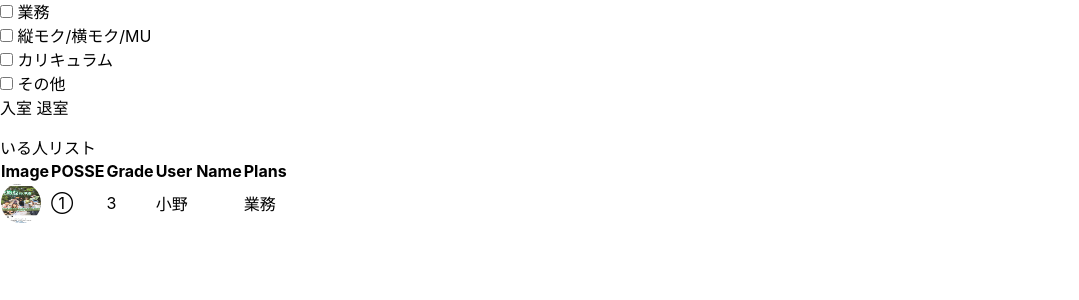
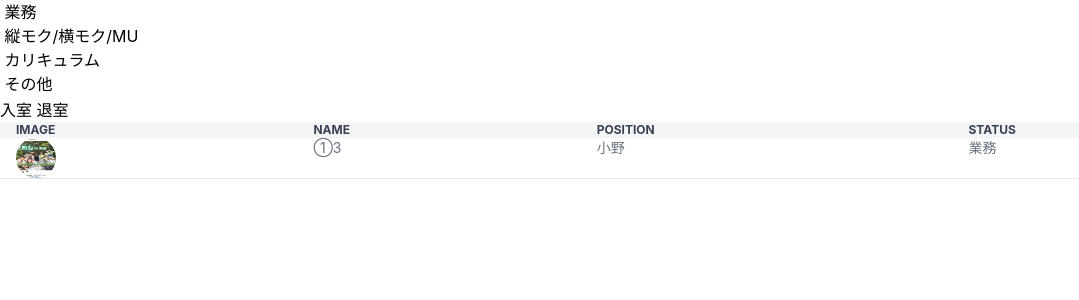
Before and after one commit to HinanoOno/invitation_app, a PHP site: page / in a window 1280 px wide. Shown: the part 89-389 px from the top of the page, without its empty margins (0-1079 px from the left). Run offline with PHP 8.4, Linux system fonts and the light colour scheme; a user stored in the database is signed in; data comes from the database, SQL or seed files in the repository; tables that the repository leaves empty hold one stand-in row (values such as "Sample post").

Commit message:
finish 一覧

```diff
--- a/docker/mysql/init.sql
+++ b/docker/mysql/init.sql
@@ -34,7 +34,7 @@ CREATE TABLE plans (
     name VARCHAR(255) NOT NULL
 );
 
-INSERT INTO plans (name) VALUES ('業務'), ('縦モク/横モク/MU'), ('カリキュラム'), ('その他');
+INSERT INTO plans (name) VALUES ('業務'), ('縦・横モク'), ('カリキュラム'), ('MU'), ('その他');
 
 DROP TABLE IF EXISTS calendars;
 CREATE TABLE calendars (
--- a/src/assets/php/index.php
+++ b/src/assets/php/index.php
@@ -1,6 +1,7 @@
 <?php
 
   require_once('dbconnect.php');
+  session_start();
 
   if ($_SERVER["REQUEST_METHOD"] == "POST") {
     if(isset($_POST['plans'])){
--- a/src/index.php
+++ b/src/index.php
@@ -11,6 +11,7 @@ print_r($_SESSION);
 try {
   $dbh->beginTransaction();
   $sql = "SELECT
+    user_id,
     ud.name AS user_name,
     CAST(ud.grade AS UNSIGNED) AS user_grade,
     ud.posse AS user_posse,
@@ -25,13 +26,12 @@ try {
   WHERE
     udp.status = 1
   GROUP BY
-    ud.name, ud.grade, ud.posse,ud.image;
+    ud.name, ud.grade, ud.posse,ud.image, user_id;
   ";
   $stmt = $dbh->prepare($sql);
   $stmt->execute();
   $results = $stmt->fetchAll(PDO::FETCH_ASSOC);
   $dbh->commit();
-
 } catch (PDOException $e) {
   $dbh->rollBack();
   echo "データベースエラー: " . $e->getMessage();
@@ -39,14 +39,17 @@ try {
 ?>
 <!DOCTYPE html>
 <html lang="ja">
+
 <head>
   <meta charset="UTF-8">
   <meta name="viewport" content="width=device-width, initial-scale=1.0">
   <title>Document</title>
+  <link rel="stylesheet" href="./assets/style/reset.css">
   <link href="/dist/output.css" rel="stylesheet">
 </head>
+
 <body>
-  <?php require("./components/header.php")?>
+  <?php require("./components/header.php") ?>
   <form method="POST" action='./assets/php/index.php'>
     <input type="checkbox" id="plan1" name="plans[]" value="1">
     <label for="plan1">業務</label><br>
@@ -61,33 +64,56 @@ try {
     <label for="plan4">その他</label><br>
 
     <button type="submit" name='status' value='入室'>入室</button>
-    <button type="submit"name='status' value='退室'>退室</button>
+    <button type="submit" name='status' value='退室'>退室</button>
   </form>
 
-  <h1>いる人リスト</h1>
-  <table class='table'>
+  <div class="relative overflow-x-auto shadow-md sm:rounded-lg">
+    <table class="w-full text-sm text-left text-gray-500 dark:text-gray-400">
+      <thead class="text-xs text-gray-700 uppercase bg-gray-100 dark:bg-gray-700 dark:text-gray-400">
         <tr>
-      <th>Image</th>
-      <th>POSSE</th>
-      <th>Grade</th>
-      <th>User Name</th>
-      <th>Plans</th>
+          <th scope="col" class="px-4 py-3">
+            Image
+          </th>
+          <th scope="col" class="px-4 py-3">
+            Name
+          </th>
+          <th scope="col" class="px-4 py-3">
+            Position
+          </th>
+          <th scope="col" class="px-4 py-3">
+            Status
+          </th>
         </tr>
-    <?php foreach($results as $result){?>
-      <tr>
-        <td><img class="w-10 h-10 rounded-full" src="./assets/img/<?= $result["user_image"] ?>" alt="user_image"></td>
-        <td><?=$result['user_posse']?></td>
-        <td><?=$result['user_grade']?></td>
-        <td><?=$result['user_name']?></td>
-        <td>
+      </thead>
+      <tbody>
+        <?php foreach ($results as $result) { ?>
+          <tr class="bg-white border-b dark:bg-gray-800 dark:border-gray-700 hover:bg-gray-50 dark:hover:bg-gray-600">
+            <th scope="row" class="flex items-center px-4 py-4 text-gray-900 whitespace-nowrap dark:text-white">
+              <a href="./detail.php?id=<?= $result["user_id"] ?>">
+                <img class="w-10 h-10 rounded-full" src="./assets/img/<?php print_r($result["user_image"]) ?>" alt="Jese image">
+              </a>
+            </th>
+            <td class="px-4 py-4">
+              <?= $result['user_posse'] . $result['user_grade'] ?>
+            </td>
+            <td class="px-4 py-4">
+              <div class="text-sm text-gray-500 dark:text-gray-400">
+                <?= $result['user_name'] ?>
+              </div>
+            </td>
+            <td class="px-4 py-4">
               <?php $plans = explode(',', $result['plans']);
-          foreach($plans as $plan){?>
-          <?=$plan?><br>
-          <?php }?>
+              foreach ($plans as $plan) { ?>
+                <?= $plan ?><br>
+              <?php } ?>
             </td>
           </tr>
-    <?php }?>
+        <?php } ?>
+      </tbody>
     </table>
+  </div>
+
 
 </body>
+
 </html>
```
Also changed, not shown: src/assets/img/19518766606506f2453640e8.39175791.jpg (added), src/detail.php (added). Lines whose indentation alone changed are shown as unchanged.
